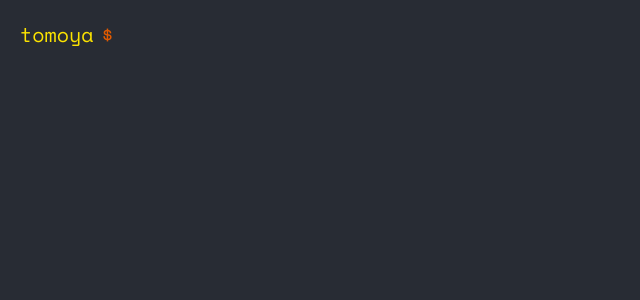
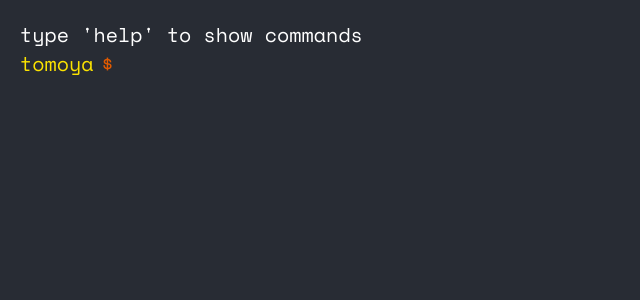
Before and after one commit to tnyo43/reactCUI, a React (Create React App) app: page / in a window 1280 px wide. Shown: the top 300 px of the page, without its empty margins (0-640 px from the left). Built offline with nearby package versions, Linux system fonts and the light colour scheme.

Commit message:
CommandHistory: add hint

```diff
--- a/src/App.tsx
+++ b/src/App.tsx
@@ -83,6 +83,9 @@ class App extends React.Component<{}, AppState> {
 		if (exec instanceof ExecuteCommand) {
 			return (
 				<div className="App" onClick={this.handleClick}>
+					<div className="cli-result">
+                        {"type 'help' to show commands"}
+                    </div>
 					<CommandHistory history={this.state.history}/>
 					<CommandInput
 						ref={this.inputRef}
```
